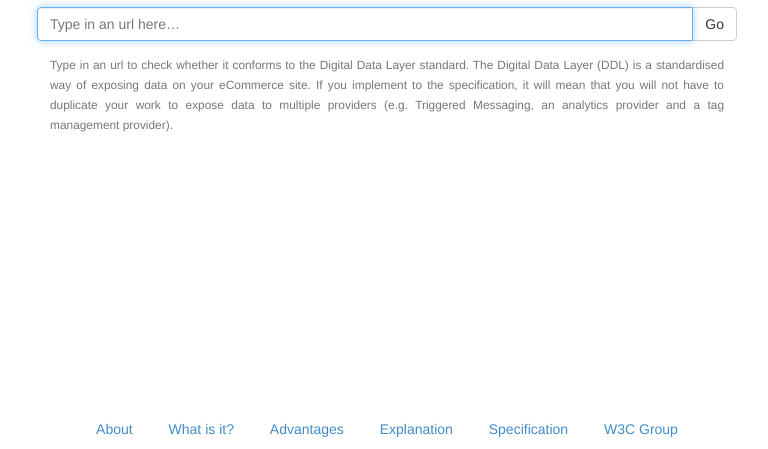
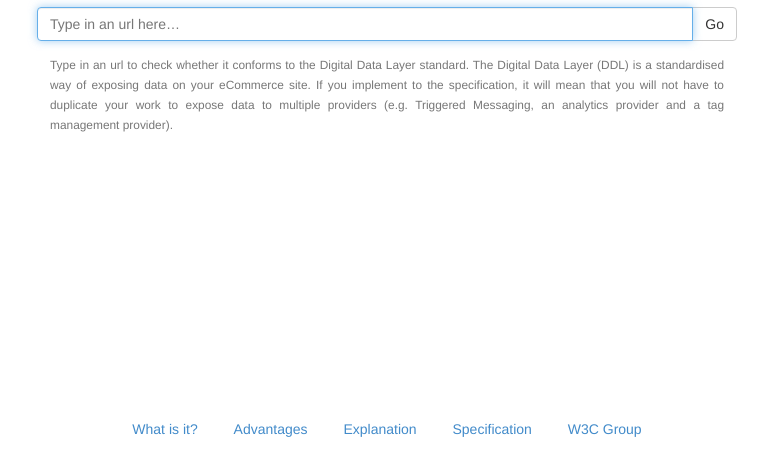
Before and after one commit to TriggeredMessaging/digitalDataValidatorSite, a website: page static/index.htm in a window 1280 px wide. Shown: the part 351-800 px from the top of the page, without its empty margins (253-1021 px from the left). Drawn offline with nearby package versions, Linux system fonts and the light colour scheme.

Commit message:
Removed broken link on the footer

```diff
--- a/static/index.htm
+++ b/static/index.htm
@@ -36,7 +36,6 @@
         </div>
         <div class="footer">
             <ul class="nav nav-pills text-center">
-                <li><a href="#" target="_blank">About</a></li>
                 <li><a href="http://www.triggeredmessaging.com/blog/w3c-digital-data-layer" target="_blank">What is it?</a></li>
                 <li><a href="https://econsultancy.com/blog/63168-five-ways-a-data-layer-can-help-your-website" target="_blank">Advantages</a></li>
                 <li><a href="http://abhishek-tiwari.com/post/standard-data-layer-for-customer-experience" target="_blank">Explanation</a></li>
```
